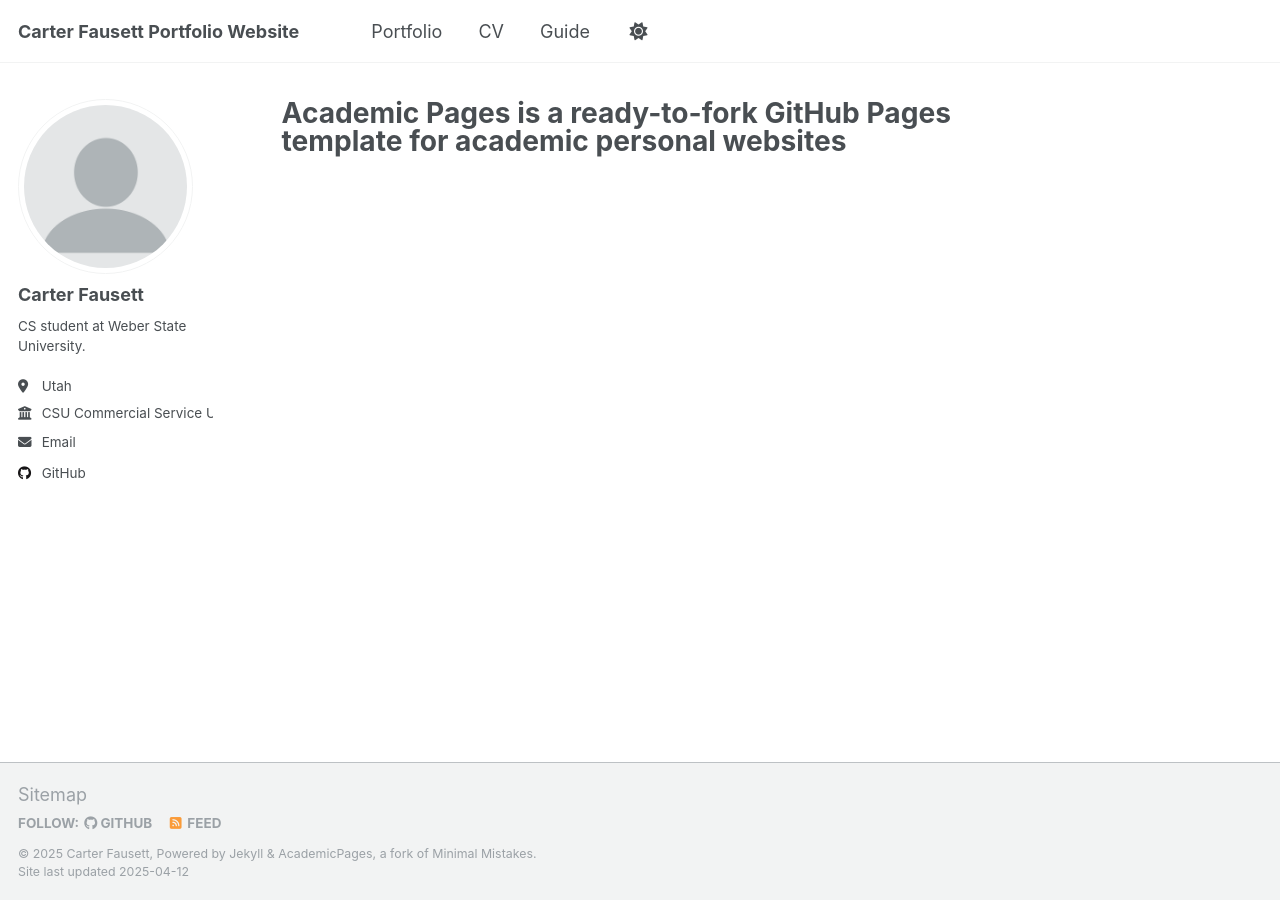
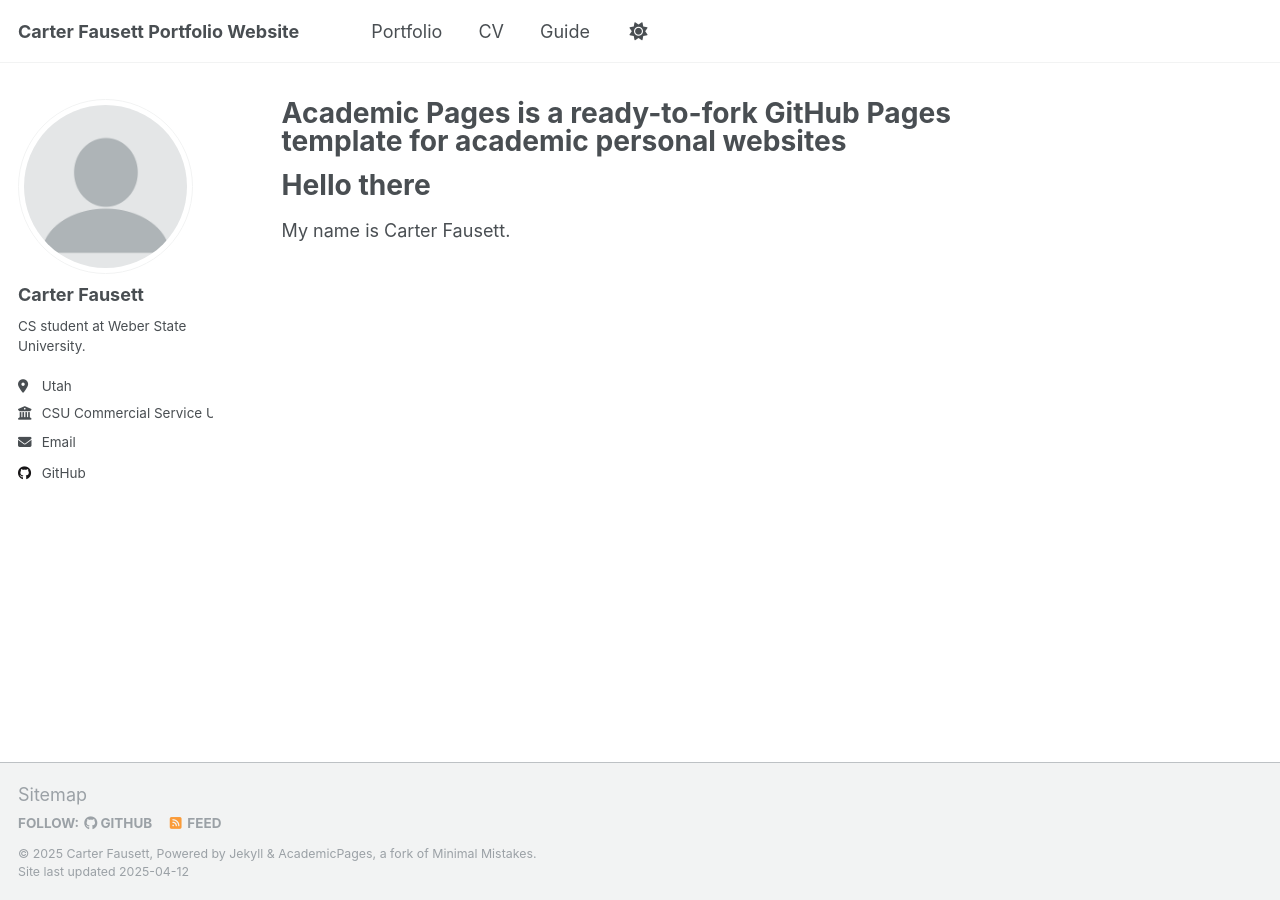
Before and after one commit to CarterFausett/CarterFausett.github.io, a Jekyll site: the page built from _pages/about.md, in a window 1280 px wide. Built offline with Jekyll 4.4.1, drawn with Linux system fonts in a browser that asks for light colours.

Commit message:
Update about.md

```diff
--- a/_pages/about.md
+++ b/_pages/about.md
@@ -6,3 +6,8 @@ redirect_from:
   - /about/
   - /about.html
 ---
+
+Hello there
+======
+
+My name is Carter Fausett.
```
